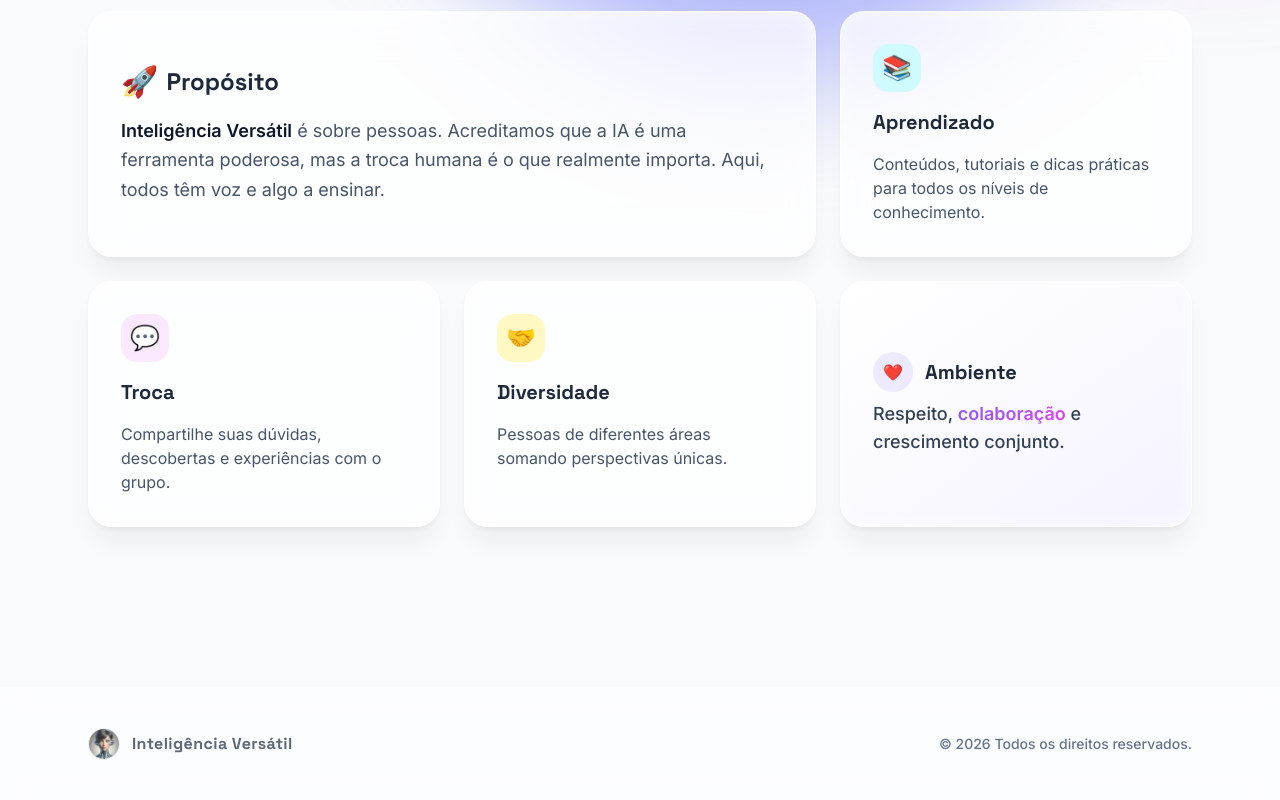
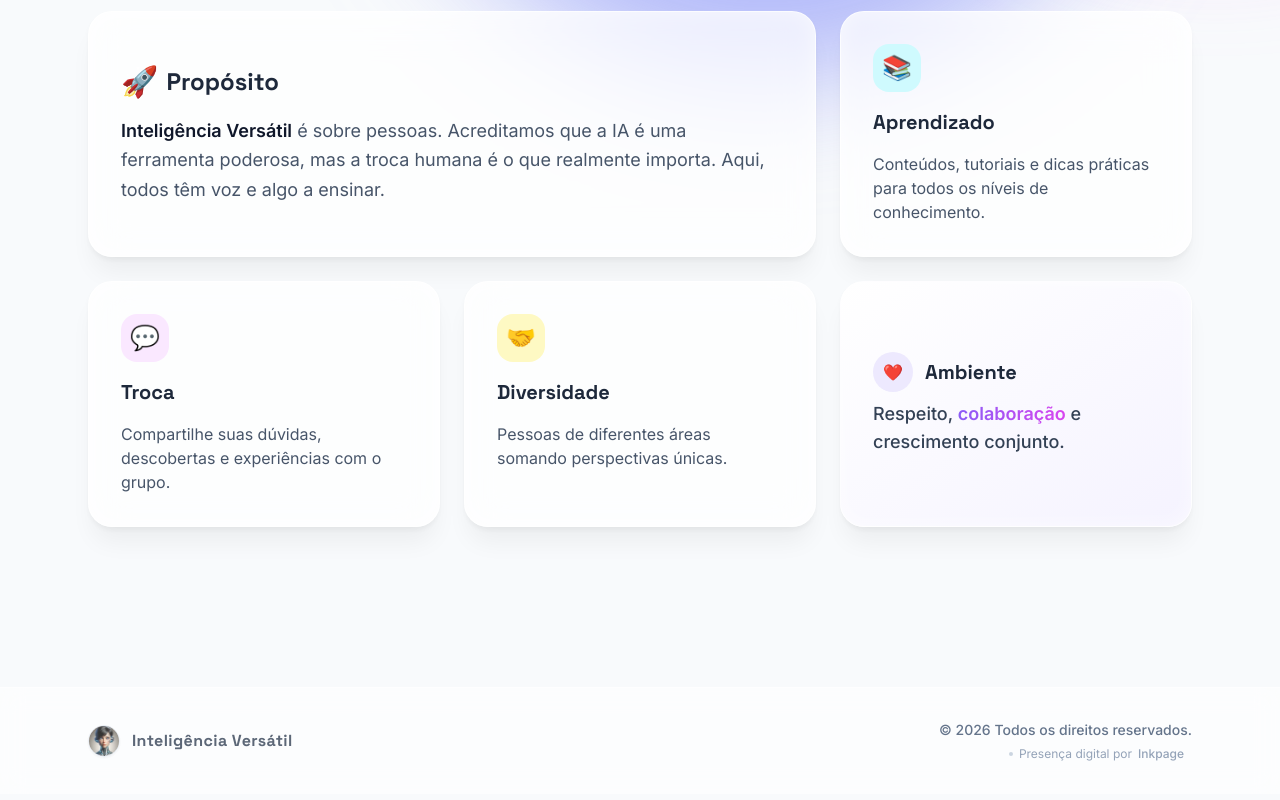
Before and after one commit to alexlivre/versatile_intelligence, a website built with Vite: page index.html in a window 1280 px wide. Shown: the part 884-1684 px from the top of the page. Built offline with nearby package versions, Linux system fonts and the light colour scheme.

Commit message:
Atualiza rodapé com informações de direitos autorais e presença digital.
- Ajusta espaçamento e cor de fundo do rodapé.
- Adiciona informações de presença digital com link para Inkpage.
- Melhora a apresentação da marca e informações de copyright.

```diff
--- a/index.html
+++ b/index.html
@@ -311,17 +311,35 @@
 
   </main>
 
-  <footer class="mt-20 py-10 bg-white/60 backdrop-blur-md border-t border-white/50">
+  <footer class="mt-20 py-8 bg-white/60 backdrop-blur-md border-t border-white/50">
     <div class="max-w-6xl mx-auto px-6 flex flex-col md:flex-row items-center justify-between gap-6">
+
+      <!-- Brand -->
       <div class="flex items-center gap-3 opacity-80 hover:opacity-100 transition-opacity">
         <img src="public/images/logo-comunidade.webp" alt="Logo da Inteligência Versátil"
-          class="w-8 h-8 rounded-full border border-slate-200">
+          class="w-8 h-8 rounded-full border border-slate-200 shadow-sm">
         <span class="font-display text-base font-bold text-slate-700 tracking-wide">Inteligência Versátil</span>
       </div>
 
-      <div class="text-slate-500 text-sm font-medium">
-        &copy; 2026 Todos os direitos reservados.
+      <!-- Meta Info -->
+      <div class="flex flex-col items-center md:items-end gap-1.5 text-slate-500 text-sm font-medium">
+        <span>&copy; 2026 Todos os direitos reservados.</span>
+
+        <span class="text-xs text-slate-400 font-normal flex items-center gap-1.5">
+          <span class="w-1 h-1 rounded-full bg-slate-300"></span>
+          Presença digital por
+          <a href="https://www.inkpage.com.br" target="_blank" rel="noopener"
+            class="group inline-flex items-center gap-1 hover:text-fuchsia-600 transition-colors font-medium">
+            Inkpage
+            <svg class="w-3 h-3 opacity-0 -ml-2 group-hover:opacity-100 group-hover:ml-0 transition-all duration-300"
+              viewBox="0 0 24 24" fill="none" stroke="currentColor" stroke-width="2" stroke-linecap="round"
+              stroke-linejoin="round">
+              <path d="M7 17l9.2-9.2M17 17V7H7" />
+            </svg>
+          </a>
+        </span>
       </div>
+
     </div>
   </footer>
 
```
